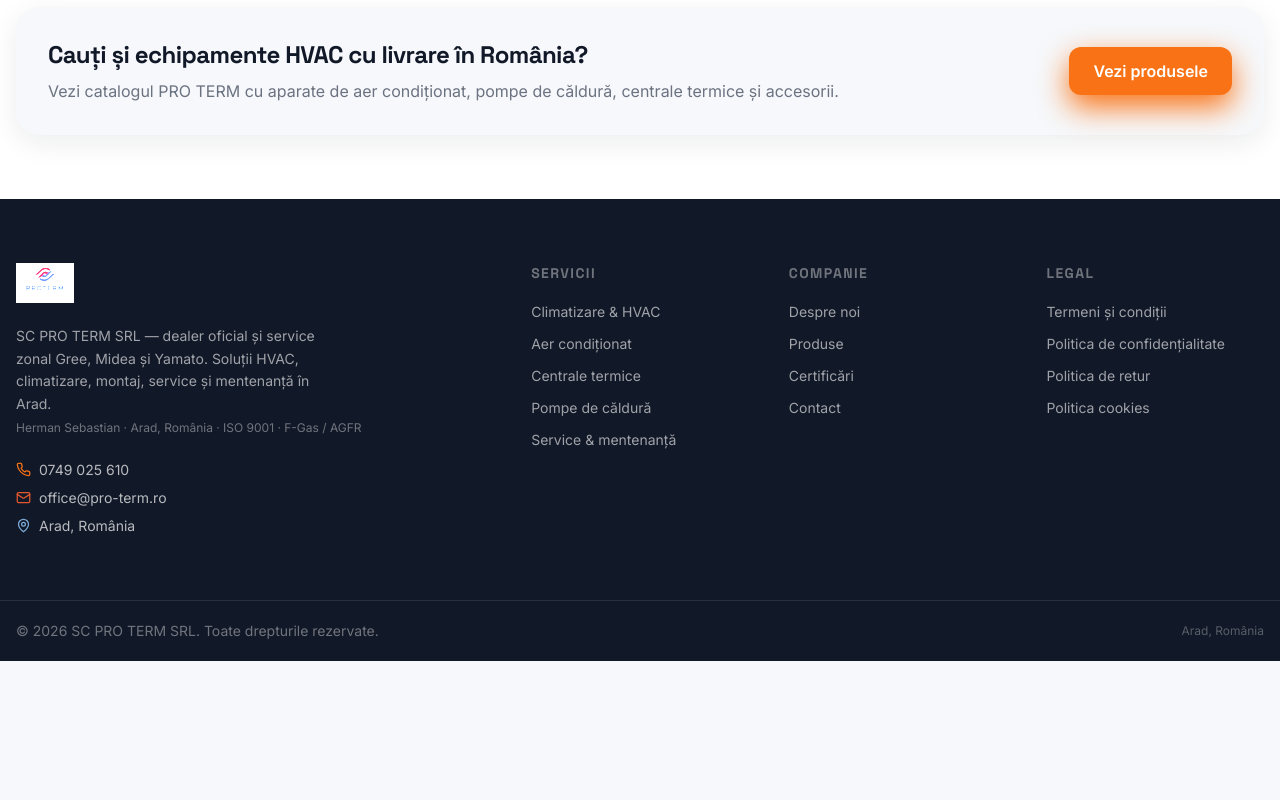
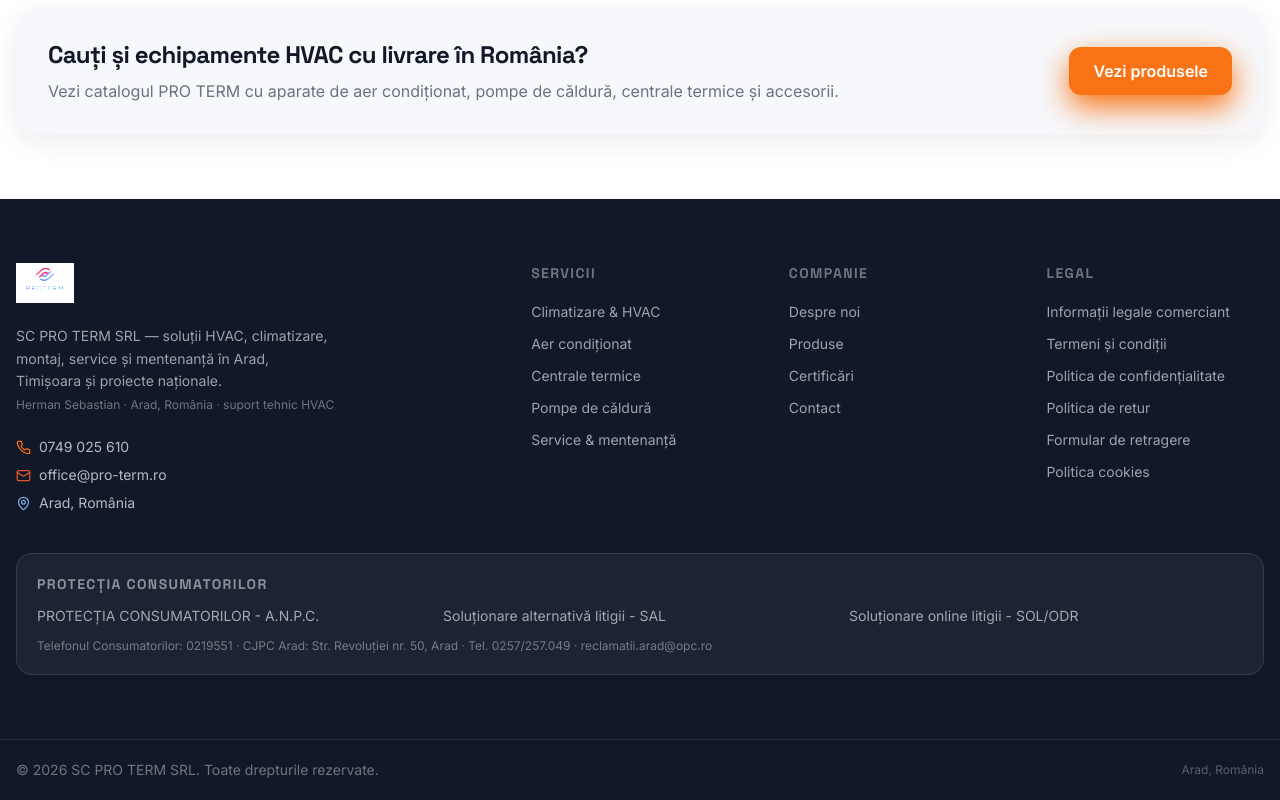
Before and after one commit to protermarad-hash/pro-term-web, a Next.js app: page /servicii/curatare-ac-arad in a window 1280 px wide. Shown: the part 1180-1980 px from the top of the page. Before the commit the page ends 1841 px from the top, so only its background shows below. Built offline with nearby package versions, Linux system fonts and the light colour scheme.

Commit message:
Add mandatory consumer legal links to footer

```diff
--- a/src/components/Footer.tsx
+++ b/src/components/Footer.tsx
@@ -17,9 +17,11 @@ const footerLinks = {
     { label: 'Contact', href: '/#contact' },
   ],
   Legal: [
+    { label: 'Informații legale comerciant', href: '/informatii-legale' },
     { label: 'Termeni și condiții', href: '/termeni-si-conditii' },
     { label: 'Politica de confidențialitate', href: '/politica-confidentialitate' },
     { label: 'Politica de retur', href: '/politica-retur' },
+    { label: 'Formular de retragere', href: '/formular-retragere' },
     { label: 'Politica cookies', href: '/politica-cookies' },
   ],
 };
@@ -40,10 +42,10 @@ export default function Footer() {
               />
             </Link>
             <p className="text-white/60 text-sm leading-relaxed mb-1 max-w-xs">
-              SC PRO TERM SRL — dealer oficial și service zonal Gree, Midea și Yamato. Soluții HVAC, climatizare, montaj, service și mentenanță în Arad.
+              SC PRO TERM SRL — soluții HVAC, climatizare, montaj, service și mentenanță în Arad, Timișoara și proiecte naționale.
             </p>
             <p className="text-white/40 text-xs mb-6">
-              Herman Sebastian · Arad, România · ISO 9001 · F-Gas / AGFR
+              Herman Sebastian · Arad, România · suport tehnic HVAC
             </p>
 
             <div className="space-y-2">
@@ -88,6 +90,24 @@ export default function Footer() {
             </div>
           ))}
         </div>
+
+        <div className="mt-10 rounded-2xl border border-white/10 bg-white/5 p-5">
+          <h4 className="text-sm font-bold uppercase tracking-widest text-white/50">Protecția consumatorilor</h4>
+          <div className="mt-3 grid gap-3 text-sm text-white/60 md:grid-cols-3">
+            <a href="https://anpc.ro" target="_blank" rel="noopener noreferrer" className="hover:text-white">
+              PROTECȚIA CONSUMATORILOR - A.N.P.C.
+            </a>
+            <a href="https://reclamatiisal.anpc.ro" target="_blank" rel="noopener noreferrer" className="hover:text-white">
+              Soluționare alternativă litigii - SAL
+            </a>
+            <a href="https://ec.europa.eu/consumers/odr" target="_blank" rel="noopener noreferrer" className="hover:text-white">
+              Soluționare online litigii - SOL/ODR
+            </a>
+          </div>
+          <p className="mt-3 text-xs text-white/40">
+            Telefonul Consumatorilor: 0219551 · CJPC Arad: Str. Revoluției nr. 50, Arad · Tel. 0257/257.049 · reclamatii.arad@opc.ro
+          </p>
+        </div>
       </div>
 
       <div className="border-t border-white/10">
```
